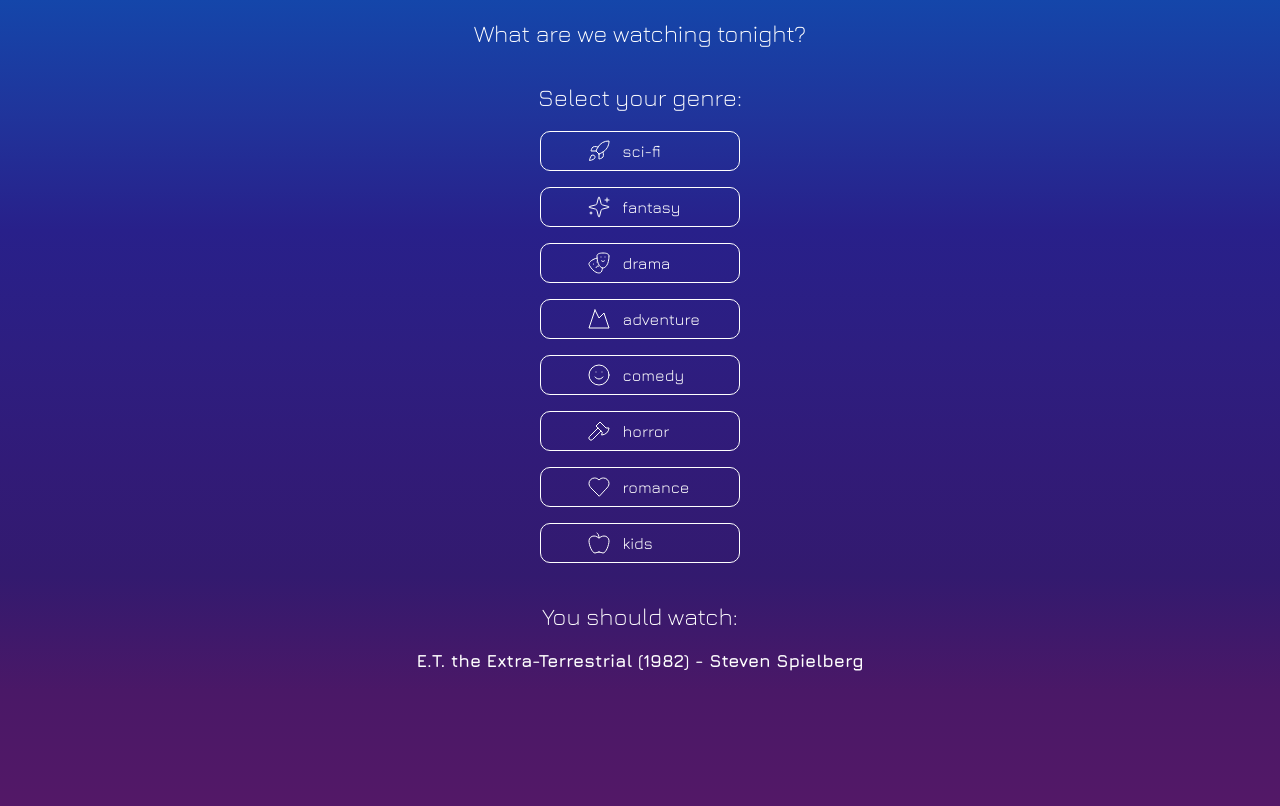
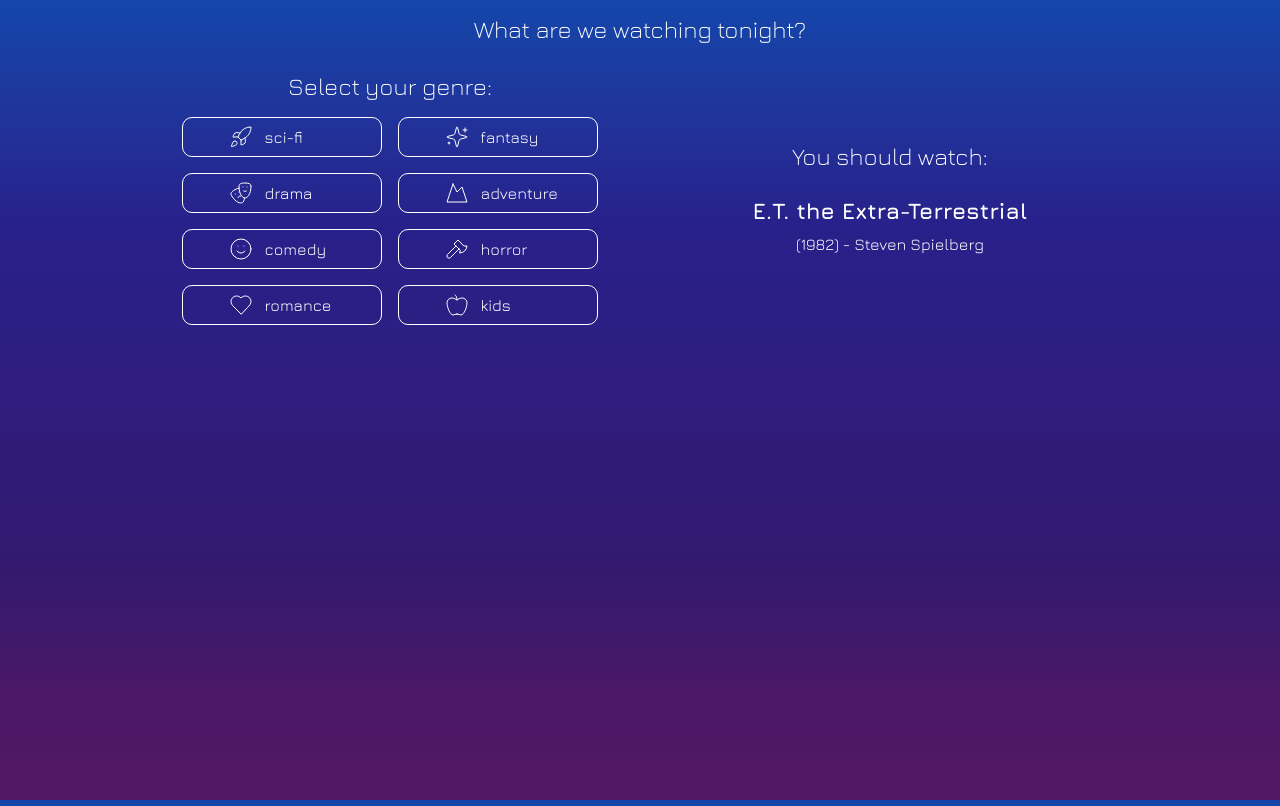
Before and after one commit to madearmsturn/randomMovieGenerator, a plain HTML site: page index.html in a window 1280 px wide. Both pictures are taken after a click on the button "sci-fi". Drawn offline with nearby package versions, Linux system fonts and the light colour scheme.

Commit message:
minor updates to uI

```diff
--- a/index.html
+++ b/index.html
@@ -19,6 +19,7 @@
         <h1>What are we watching tonight?</h1>
       </header>
 
+      <div class="mainContent">
           <div class="genres">
               <h2>Select your genre:</h2>
               <div class="genreList">
@@ -66,7 +67,9 @@
               <div class="movie" id="movie">
                   <h2>You should watch:</h2>
                   <div class="title" id="title"></div>
+                  <div class="yrDr" id="yrDr"></div>
 
+              </div>
           </div>
       </div>
       </div>
--- a/movie.js
+++ b/movie.js
@@ -166,7 +166,9 @@
 
 function displayResult(movie) {
     const title = document.getElementById('title');
+    const yrDr = document.getElementById('yrDr');
     const movieDiv = document.getElementById('movie');
     movieDiv.style.display = 'flex';
-    title.textContent = `${movie.title} (${movie.year}) - ${movie.director}`;
+    title.textContent = `${movie.title}`;
+    yrDr.textContent = `(${movie.year}) - ${movie.director}`;
 };
--- a/style.css
+++ b/style.css
@@ -7,6 +7,7 @@
     margin: 0 auto;
     padding: 3px;
     background-image: linear-gradient(to bottom, #1446aa, #20349b, #28208a, #2d1e81, #311b78, #331a6f, #4a1867, #531867);
+    background-attachment: fixed;
     color: white;
 }
 
@@ -17,14 +18,21 @@
     margin: 0 auto;
     height: 100vh;
 }
+.mainContent {
+    display:grid;
+    grid-template-columns: auto;
+    grid-template-rows: auto;
+}
+
 
 header {
   display: flex;
 }
 
-h1,h2{
+h1, h2 {
     font-size: 1.5em;
     font-weight: 200;
+    line-height: 1.3rem;
 }
 
 .genres {
@@ -35,13 +43,12 @@
 
 }
 
-.genreList{
-    display:flex;
-    flex-wrap: wrap;
+.genreList {
+    display: grid;
+    grid-template-columns: 400px;
+    grid-template-rows: auto;
+    justify-items: center;
     gap: 1rem;
-    justify-content: center;
-    flex-direction:column;
-
 }
 .movieContainer{
     height: 20%;
@@ -56,10 +63,11 @@
   display: none;
 }
 
-.title{
-    font-weight:bold;
-    font-size: 1.1rem;
+.title {
+    font-weight: bold;
+    font-size: 1.4rem;
     text-align: center;
+    line-height: 3rem;
 }
 
 
@@ -88,3 +96,24 @@
         -webkit-box-shadow: 3px 4px 18px 2px rgba(0,0,0,0.24);
         -moz-box-shadow: 3px 4px 18px 2px rgba(0,0,0,0.24);
     }
+
+    @media (min-width: 480px){
+        .genreList {
+            grid-template-columns: 200px 200px;
+            justify-items: center;
+            gap: 1rem;
+        }
+
+    }
+
+@media (min-width: 1000px) {
+
+
+    .mainContent {
+        grid-template-columns: 500px 500px;
+    }
+
+    .movie{
+        padding: 70px;
+    }
+}
```
Lines whose indentation alone changed are shown as unchanged.
